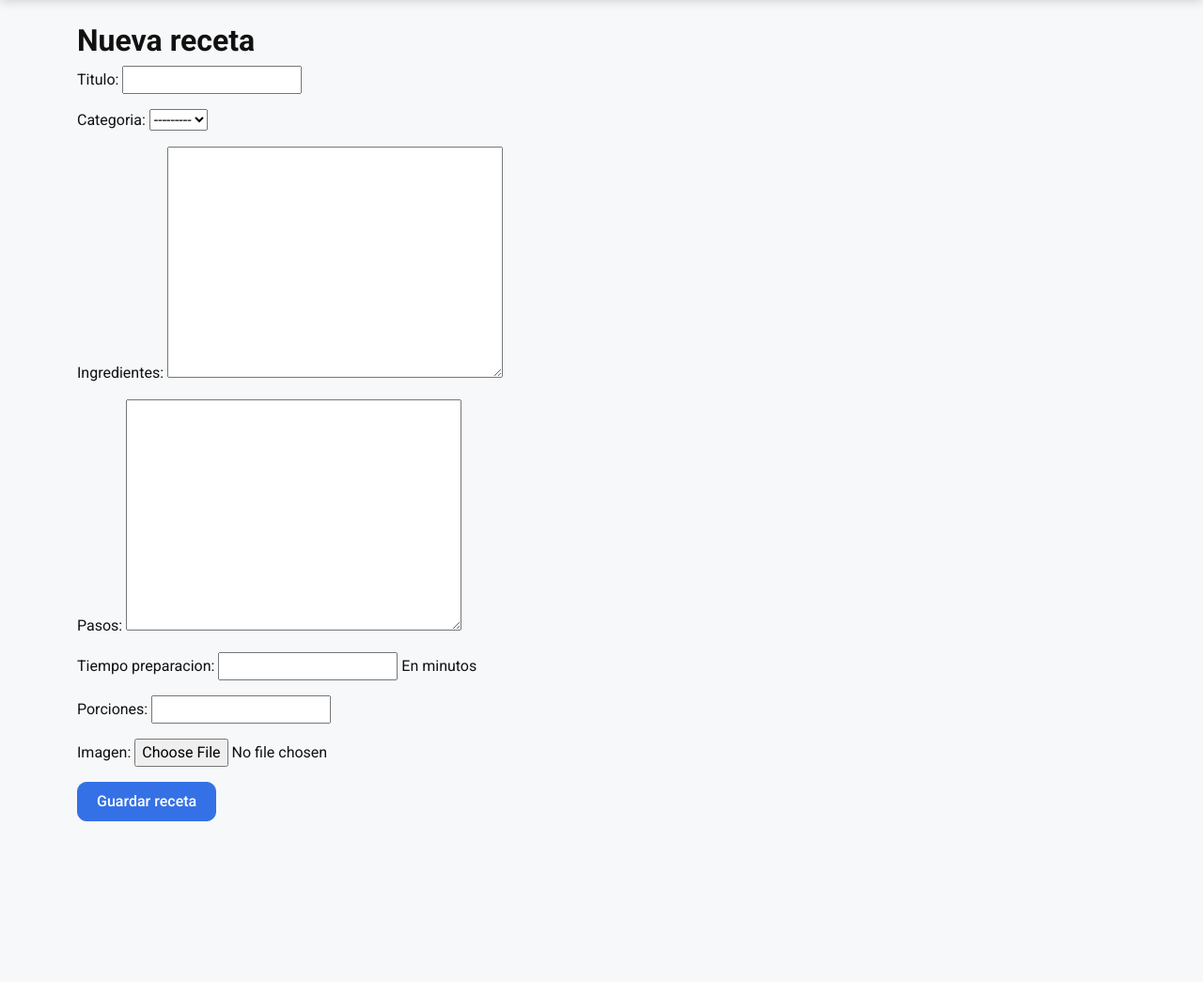
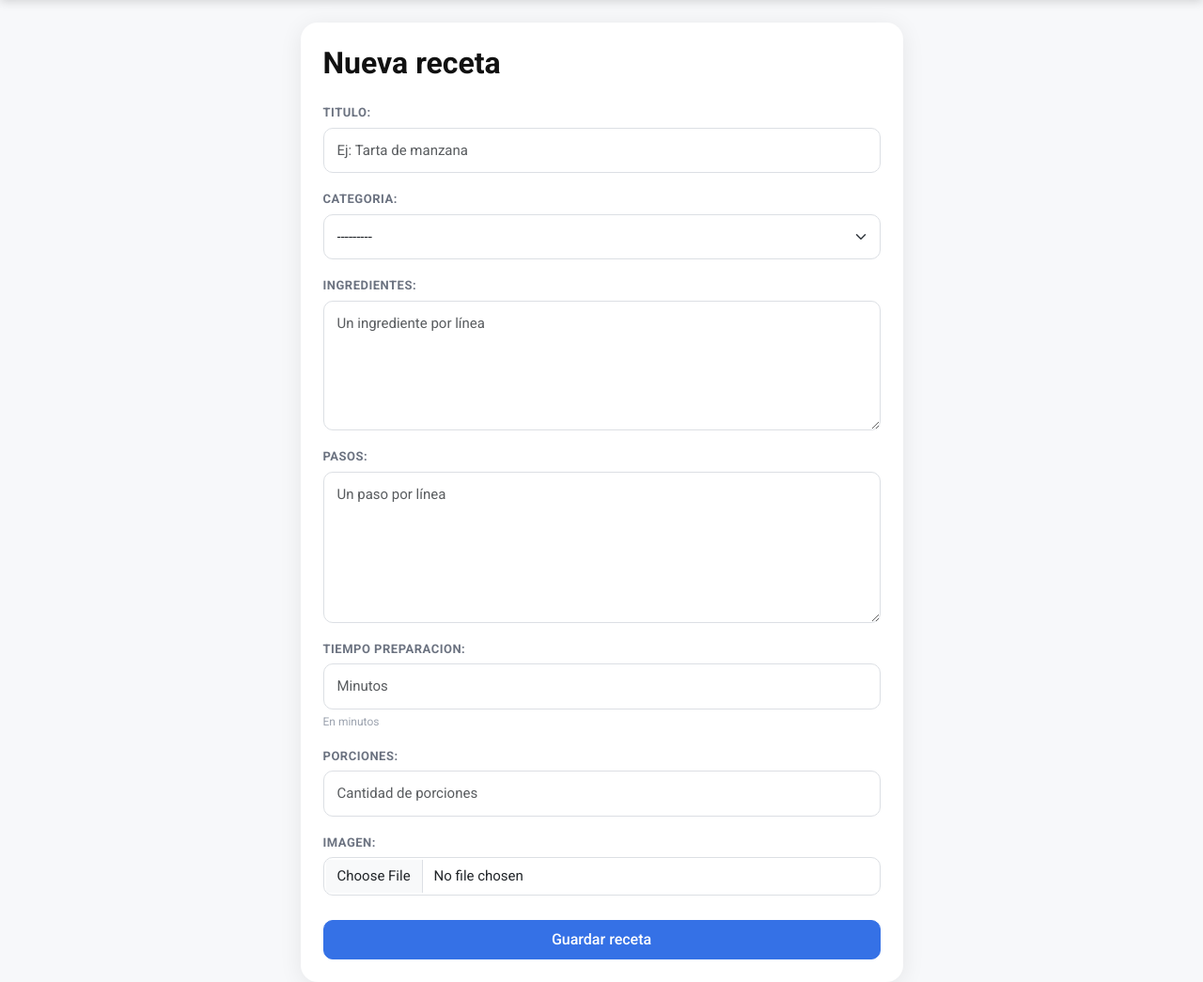
Before and after one commit to tomi-main/diario-de-recetas, a Django app: page /receta/nueva/ in a window 1280 px wide. Shown: the part 58-1103 px from the top of the page at 94% size. Before the commit the page ends 932 px from the top, so only its background shows below. Run offline with Django 5.2, Linux system fonts and the light colour scheme; the visitor is signed in with stand-in values (Sample User, id 1); data that the repository does not hold is empty.

Commit message:
Mejora completa de diseño: formularios estilizados, LoginForm, RecetaForm con widgets Bootstrap

```diff
--- a/recetas/forms.py
+++ b/recetas/forms.py
@@ -1,5 +1,5 @@
 from django import forms
-from django.contrib.auth.forms import UserCreationForm
+from django.contrib.auth.forms import UserCreationForm, AuthenticationForm
 from django.contrib.auth.models import User
 from .models import Receta
 
@@ -11,11 +11,48 @@ class RegistroForm(UserCreationForm):
         model = User
         fields = ['username', 'email', 'password1', 'password2']
 
+    def __init__(self, *args, **kwargs):
+        super().__init__(*args, **kwargs)
+        self.fields['username'].widget.attrs.update({
+            'class': 'form-control', 'placeholder': 'Nombre de usuario'
+        })
+        self.fields['username'].help_text = None
+        self.fields['email'].widget.attrs.update({
+            'class': 'form-control', 'placeholder': 'tu@email.com'
+        })
+        self.fields['password1'].widget.attrs.update({
+            'class': 'form-control', 'placeholder': 'Contraseña'
+        })
+        self.fields['password1'].help_text = None
+        self.fields['password2'].widget.attrs.update({
+            'class': 'form-control', 'placeholder': 'Repetir contraseña'
+        })
+        self.fields['password2'].help_text = None
+
 
 class RecetaForm(forms.ModelForm):
     class Meta:
         model = Receta
         fields = ['titulo', 'categoria', 'ingredientes', 'pasos', 'tiempo_preparacion', 'porciones', 'imagen']
+        widgets = {
+            'titulo': forms.TextInput(attrs={
+                'class': 'form-control', 'placeholder': 'Ej: Tarta de manzana'
+            }),
+            'categoria': forms.Select(attrs={'class': 'form-select'}),
+            'ingredientes': forms.Textarea(attrs={
+                'class': 'form-control', 'rows': 5, 'placeholder': 'Un ingrediente por línea'
+            }),
+            'pasos': forms.Textarea(attrs={
+                'class': 'form-control', 'rows': 6, 'placeholder': 'Un paso por línea'
+            }),
+            'tiempo_preparacion': forms.NumberInput(attrs={
+                'class': 'form-control', 'placeholder': 'Minutos'
+            }),
+            'porciones': forms.NumberInput(attrs={
+                'class': 'form-control', 'placeholder': 'Cantidad de porciones'
+            }),
+            'imagen': forms.ClearableFileInput(attrs={'class': 'form-control'}),
+        }
 
     def clean_titulo(self):
         titulo = self.cleaned_data['titulo']
@@ -28,3 +65,14 @@ class RecetaForm(forms.ModelForm):
         if tiempo <= 0:
             raise forms.ValidationError("El tiempo debe ser mayor a 0 minutos.")
         return tiempo
+
+
+class LoginForm(AuthenticationForm):
+    def __init__(self, *args, **kwargs):
+        super().__init__(*args, **kwargs)
+        self.fields['username'].widget.attrs.update({
+            'class': 'form-control', 'placeholder': 'Nombre de usuario'
+        })
+        self.fields['password'].widget.attrs.update({
+            'class': 'form-control', 'placeholder': 'Contraseña'
+        })
--- a/recetas/templates/recetas/base.html
+++ b/recetas/templates/recetas/base.html
@@ -19,6 +19,54 @@
         body {
             background-color: #f7f8fa;
             color: var(--negro);
+        }
+
+        /* Formularios - layout moderno */
+        form p {
+            margin-bottom: 18px;
+        }
+
+        form label {
+            display: block;
+            font-size: 13px;
+            font-weight: 600;
+            text-transform: uppercase;
+            letter-spacing: 0.5px;
+            color: #6b7280;
+            margin-bottom: 6px;
+        }
+
+        .form-control,
+        .form-select {
+            width: 100%;
+            padding: 12px 14px;
+            font-size: 15px;
+        }
+
+        input[type="file"].form-control {
+            padding: 8px 14px;
+        }
+
+        /* Ayuda/errores de Django */
+        .helptext {
+            display: block;
+            font-size: 12px;
+            color: #9ca3af;
+            margin-top: 4px;
+        }
+
+        ul.errorlist {
+            list-style: none;
+            padding: 0;
+            margin: 6px 0 0 0;
+            color: #dc2626;
+            font-size: 13px;
+        }
+
+        /* Card contenedor de formularios */
+        .card.p-4 {
+            box-shadow: 0 4px 24px rgba(0, 0, 0, 0.08);
+            border-radius: 18px;
         }
 
         /* Navbar */
--- a/recetas/templates/recetas/home.html
+++ b/recetas/templates/recetas/home.html
@@ -7,6 +7,11 @@
         <div class="card h-100">
             {% if receta.imagen %}
             <img src="{{ receta.imagen.url }}" class="card-img-top" style="height:200px;object-fit:cover;">
+            {% else %}
+            <div
+                style="height:200px;background-color:#e9ecef;display:flex;align-items:center;justify-content:center;color:#adb5bd;font-size:14px;">
+                Sin imagen
+            </div>
             {% endif %}
             <div class="card-body">
                 <h5 class="card-title">{{ receta.titulo }}</h5>
--- a/recetas/templates/recetas/perfil.html
+++ b/recetas/templates/recetas/perfil.html
@@ -5,7 +5,8 @@
 <h4 class="mt-4">Mis recetas</h4>
 <ul class="list-group mb-4">
     {% for receta in recetas %}
-    <li class="list-group-item"><a href="{% url 'receta_detalle' receta.pk %}">{{ receta.titulo }}</a></li>
+    <li class="list-group-item"><a href="{% url 'receta_detalle' receta.pk %}" class="text-decoration-none">{{
+            receta.titulo }}</a></li>
     {% empty %}
     <li class="list-group-item">Todavía no publicaste recetas.</li>
     {% endfor %}
@@ -14,7 +15,8 @@
 <h4>Mis favoritos</h4>
 <ul class="list-group">
     {% for fav in favoritos %}
-    <li class="list-group-item"><a href="{% url 'receta_detalle' fav.receta.pk %}">{{ fav.receta.titulo }}</a></li>
+    <li class="list-group-item"><a href="{% url 'receta_detalle' fav.receta.pk %}" class="text-decoration-none">{{
+            fav.receta.titulo }}</a></li>
     {% empty %}
     <li class="list-group-item">Todavía no tenés favoritos.</li>
     {% endfor %}
--- a/recetas/templates/recetas/receta_form.html
+++ b/recetas/templates/recetas/receta_form.html
@@ -1,9 +1,15 @@
 {% extends 'recetas/base.html' %}
 {% block content %}
-<h2>Nueva receta</h2>
-<form method="post" enctype="multipart/form-data">
-    {% csrf_token %}
-    {{ form.as_p }}
-    <button type="submit" class="btn btn-success">Guardar receta</button>
-</form>
+<div class="row justify-content-center">
+    <div class="col-md-7">
+        <div class="card p-4">
+            <h2 class="mb-4">Nueva receta</h2>
+            <form method="post" enctype="multipart/form-data">
+                {% csrf_token %}
+                {{ form.as_p }}
+                <button type="submit" class="btn btn-primary w-100 mt-2">Guardar receta</button>
+            </form>
+        </div>
+    </div>
+</div>
 {% endblock %}
--- a/recetas/urls.py
+++ b/recetas/urls.py
@@ -1,6 +1,7 @@
 from django.urls import path
 from django.contrib.auth import views as auth_views
 from . import views
+from .forms import LoginForm
 
 urlpatterns = [
     path('', views.home, name='home'),
@@ -8,7 +9,6 @@ urlpatterns = [
     path('receta/nueva/', views.crear_receta, name='crear_receta'),
     path('receta/<int:pk>/favorito/', views.toggle_favorito, name='toggle_favorito'),
     path('registro/', views.registro, name='registro'),
-    path('login/', auth_views.LoginView.as_view(template_name='recetas/login.html'), name='login'),
-    path('logout/', auth_views.LogoutView.as_view(next_page='home'), name='logout'),
+path('login/', auth_views.LoginView.as_view(template_name='recetas/login.html', authentication_form=LoginForm), name='login'),    path('logout/', auth_views.LogoutView.as_view(next_page='home'), name='logout'),
     path('perfil/', views.perfil, name='perfil'),
 ]
```
Also changed, not shown: recetas/templates/recetas/login.html (+12 -6 lines), recetas/templates/recetas/receta_detalle.html (+11 -4 lines), recetas/templates/recetas/registro.html (+12 -6 lines).
